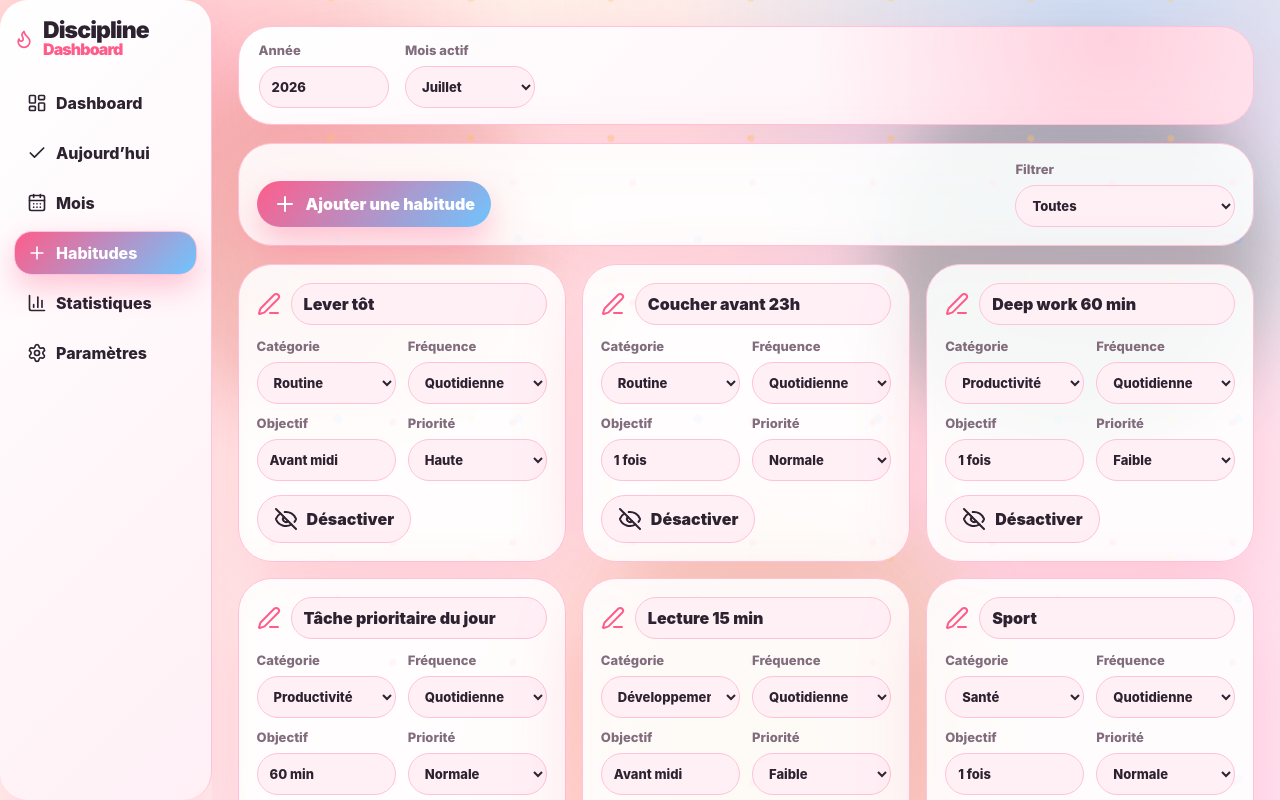
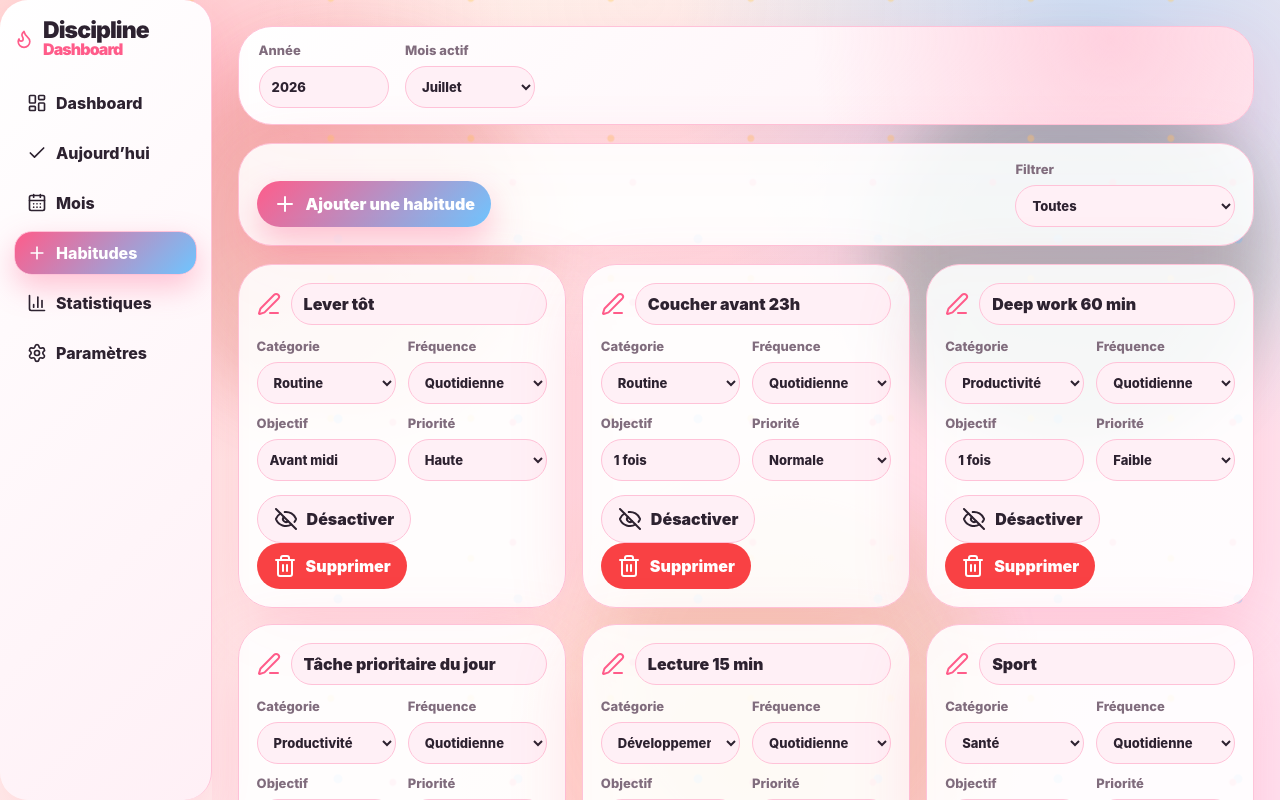
Before and after one commit to christolosier-ship-it/Tracker-Habit, a React (Vite) app: page / in a window 1280 px wide. Both pictures are taken after a click on the button "Habitudes". Shown: the top 800 px of the page. Built offline with nearby package versions, Linux system fonts and the light colour scheme.

Commit message:
Ajouter la suppression des habitudes

```diff
--- a/src/pages/HabitsPage.tsx
+++ b/src/pages/HabitsPage.tsx
@@ -1,5 +1,5 @@
 import { useState } from "react";
-import { Edit3, Eye, EyeOff, Plus } from "lucide-react";
+import { Edit3, Eye, EyeOff, Plus, Trash2 } from "lucide-react";
 import { Button } from "../components/ui/button";
 import { Card } from "../components/ui/card";
 import { PeriodControls } from "../features/period/PeriodControls";
@@ -43,6 +43,19 @@ export function HabitsPage({
     setData((current) => ({
       ...current,
       habits: [...current.habits, newHabit],
+    }));
+  };
+
+  const deleteHabit = (habit: Habit) => {
+    const confirmed = window.confirm(
+      `Supprimer définitivement l’habitude « ${habit.nom} » et tout son historique ?`,
+    );
+    if (!confirmed) return;
+
+    setData((current) => ({
+      ...current,
+      habits: current.habits.filter((candidate) => candidate.id !== habit.id),
+      logs: current.logs.filter((log) => log.habitId !== habit.id),
     }));
   };
 
@@ -139,6 +152,7 @@ export function HabitsPage({
                 </select>
               </label>
             </div>
+            <div className="habit-editor-actions">
               <Button
                 variant="secondary"
                 onClick={() => updateHabit(habit.id, { active: !habit.active })}
@@ -147,6 +161,17 @@ export function HabitsPage({
                 {habit.active ? <EyeOff /> : <Eye />}
                 {habit.active ? "Désactiver" : "Réactiver"}
               </Button>
+              <Button
+                className="habit-delete-button"
+                variant="danger"
+                onClick={() => deleteHabit(habit)}
+                type="button"
+                aria-label={`Supprimer l’habitude ${habit.nom}`}
+                title="Supprimer l’habitude et son historique"
+              >
+                <Trash2 /> Supprimer
+              </Button>
+            </div>
           </Card>
         ))}
       </section>
```
Lines whose indentation alone changed are shown as unchanged.
